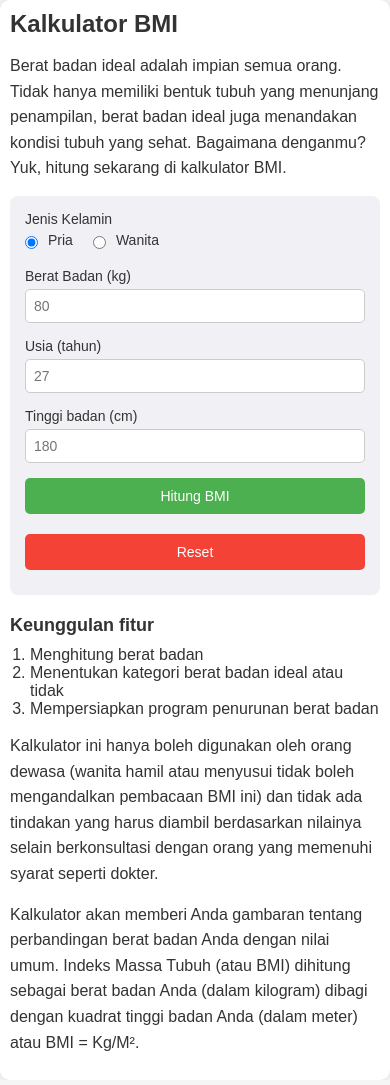
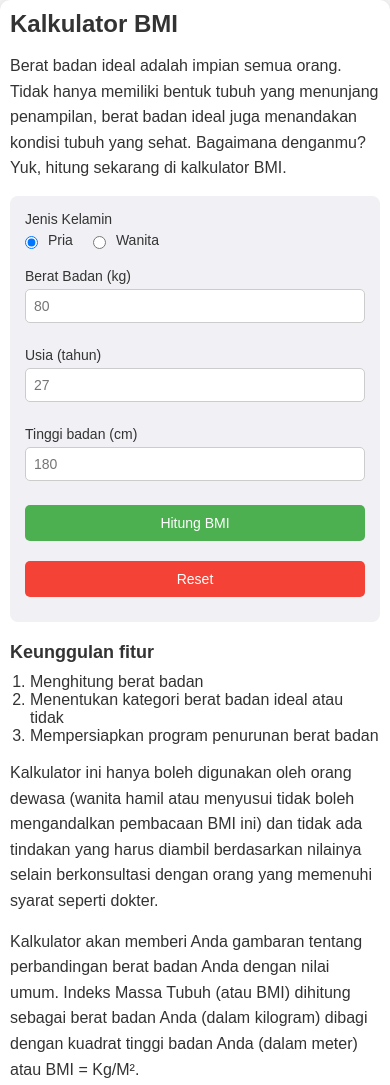
Before and after one commit to adlmii/1.-BMI, a plain HTML site: page index.html in a window 390 px wide. Shown: the top 1085 px of the page. Drawn offline with Linux system fonts and the light colour scheme.

Commit message:
Update styles.css

```diff
--- a/css/styles.css
+++ b/css/styles.css
@@ -149,7 +149,7 @@ h2 {
     }
 
     .input-group {
-        margin-bottom: 15px;
+        margin-bottom: 24px;
     }
 
     .buttons {
@@ -162,6 +162,7 @@ h2 {
     }
 
     .result-container {
+        margin: 24px;
         padding: 10px;
         font-size: 14px;
     }
```
